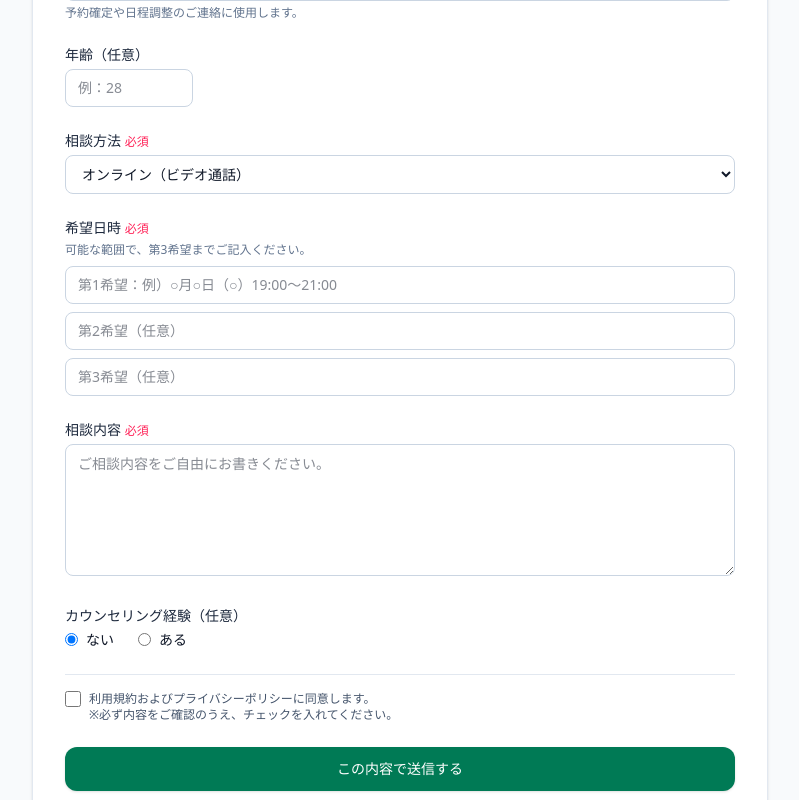
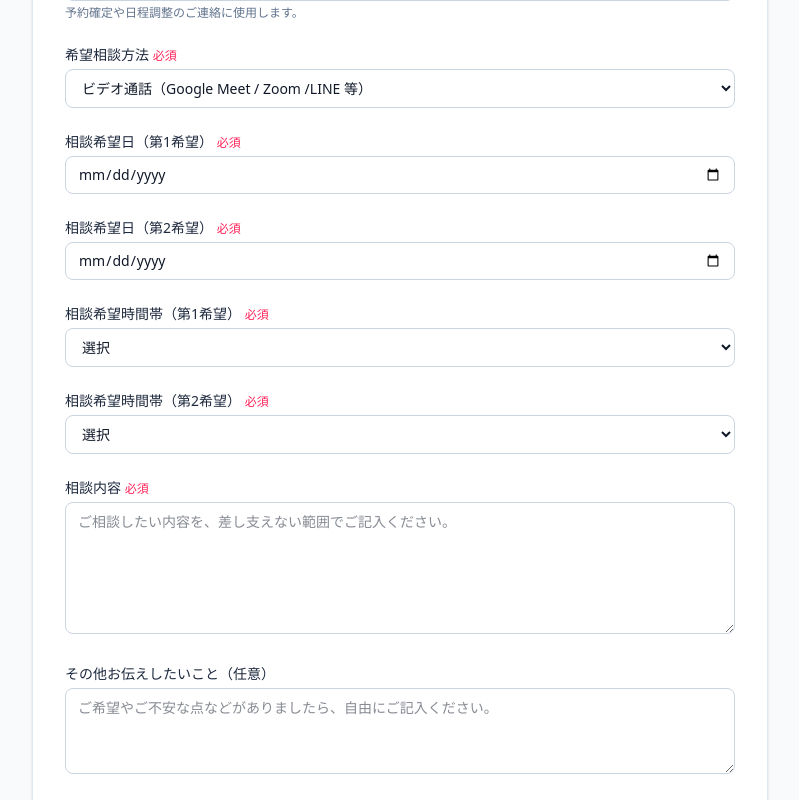
Before and after one commit to decost1/online-counseling-site, a React (Vite) app: page /booking in a window 1280 px wide. Shown: the part 440-1240 px from the top of the page, without its empty margins (240-1039 px from the left). Built offline with nearby package versions, Linux system fonts and the light colour scheme.

Commit message:
Fix Google Form ID and booking form submission

```diff
--- a/src/pages/Booking.jsx
+++ b/src/pages/Booking.jsx
@@ -1,15 +1,115 @@
 // src/pages/Booking.jsx
-import React from "react";
+import React, { useMemo, useRef, useState } from "react";
 
 export default function Booking() {
+  /**
+   * あなたの Google Form
+   * viewform のURLに入ってた ID（/d/e/●●●/viewform）
+   */
+  const FORM_ID = "1FAIpQLScRbC9pOKovONcctXYxZ3AwlSqKFG31Z8FYrPBwuUuIXC-_Dw";
+
+  // 送信先（formResponse が重要）
+  const FORM_ACTION = `https://docs.google.com/forms/d/e/${FORM_ID}/formResponse`;
+
+  /**
+   * ✅ entry対応（スクショの Form Data から）
+   * - 名前: entry.209069688
+   * - メール: entry.930441619
+   * - 希望相談方法: entry.1469325754
+   * - 第1希望 時間帯: entry.307579682
+   * - 第2希望 時間帯: entry.2089408309
+   * - 第1希望 日付: entry.102418911_year / _month / _day
+   * - 第2希望 日付: entry.67408525_year / _month / _day
+   *
+   * ⚠️「相談内容」「その他」は、スクショに entry が映ってなかったので
+   * いったんプレースホルダーで入れてあります（下で差し替え可能）
+   */
+  const ENTRY = useMemo(
+    () => ({
+      name: "entry.209069688",
+      email: "entry.930441619",
+
+      method: "entry.1469325754",
+
+      time1: "entry.307579682",
+      time2: "entry.2089408309",
+
+      date1y: "entry.102418911_year",
+      date1m: "entry.102418911_month",
+      date1d: "entry.102418911_day",
+
+      date2y: "entry.67408525_year",
+      date2m: "entry.67408525_month",
+      date2d: "entry.67408525_day",
+
+      // ↓↓↓ ここはあとで Network の Form Data を見て置き換えてOK
+      // 例: message: "entry.181779593",
+      message: "entry.181779593", // 今のスクショでは「夫婦関係」が入ってたやつ（相談内容っぽい）
+      other: "entry.168523998",   // 今のスクショでは空だったやつ（任意欄っぽい）
+    }),
+    []
+  );
+
+  const TIME_OPTIONS = [
+    "09:00〜10:00",
+    "10:00〜11:00",
+    "11:00〜12:00",
+    "14:00〜15:00",
+    "15:00〜16:00",
+    "19:00〜20:00",
+    "20:00〜21:00",
+  ];
+
+  const METHOD_OPTIONS = [
+    "ビデオ通話（Google Meet / Zoom /LINE 等）",
+    "通話のみ（音声・顔出しなし）",
+    "チャット相談（LINE・メール）",
+  ];
+
+  const iframeRef = useRef(null);
+  const [submitted, setSubmitted] = useState(false);
+  const [isSending, setIsSending] = useState(false);
+
+  // フォーム入力（UI用）
+  const [name, setName] = useState("");
+  const [email, setEmail] = useState("");
+
+  const [method, setMethod] = useState(METHOD_OPTIONS[0]);
+
+  const [date1, setDate1] = useState(""); // yyyy-mm-dd
+  const [date2, setDate2] = useState("");
+
+  const [time1, setTime1] = useState("");
+  const [time2, setTime2] = useState("");
+
+  const [message, setMessage] = useState("");
+  const [other, setOther] = useState("");
+
+  // yyyy-mm-dd を {y,m,d} に分解
+  const splitDate = (v) => {
+    if (!v) return { y: "", m: "", d: "" };
+    const [y, m, d] = v.split("-");
+    return { y, m: String(Number(m)), d: String(Number(d)) }; // 月日が "01" でも "1" に寄せる
+  };
+
   const handleSubmit = (e) => {
     e.preventDefault();
-    const formData = new FormData(e.currentTarget);
-    const data = Object.fromEntries(formData.entries());
+    setIsSending(true);
+    setSubmitted(false);
 
-    console.log("送信データ:", data);
-    alert("お問い合わせありがとうございます。内容を送信しました。");
+    // hidden iframe に投げるので、結果は読めない（でも送信はできる）
+    // 送信後にフォームをリセットして「送信しました」表示にする
+    setTimeout(() => {
+      setIsSending(false);
+      setSubmitted(true);
+    }, 800);
+
+    // 実際のPOSTは <form> がやる
+    e.currentTarget.submit();
   };
+
+  const d1 = splitDate(date1);
+  const d2 = splitDate(date2);
 
   return (
     <main className="bg-slate-50 min-h-screen">
@@ -19,173 +119,232 @@ export default function Booking() {
         </h1>
         <p className="text-slate-600 text-sm md:text-base mb-8 leading-relaxed">
           初回カウンセリングのご予約・ご相談はこちらから承っています。
-          ご入力いただいた内容をもとに、カウンセラーより
+          ご入力いただいた内容をもとに、カウンセラーより{" "}
           <span className="font-medium">24時間以内</span> を目安に
           日程調整のご連絡を差し上げます。
         </p>
 
+        {/* ✅ 送信先はGoogle Forms / hidden iframe で直POST */}
         <form
+          action={FORM_ACTION}
+          method="POST"
+          target="hidden_iframe"
           onSubmit={handleSubmit}
           className="bg-white rounded-2xl shadow-sm border border-slate-200 p-6 md:p-8 space-y-6"
         >
-          {/* ■ お名前 */}
+          {/* hidden iframe（画面遷移させないため） */}
+          <iframe
+            ref={iframeRef}
+            name="hidden_iframe"
+            title="hidden_iframe"
+            className="hidden"
+          />
+
+          {/* ★ Google Forms の “必須” になりがちな補助項目（入れておくと安定） */}
+          <input type="hidden" name="fvv" value="1" />
+          <input type="hidden" name="partialResponse" value='[null,null,"-1"]' />
+          <input type="hidden" name="pageHistory" value="0" />
+
+          {/* ■ お名前（必須） */}
           <div>
             <label className="block text-sm font-medium text-slate-800">
               お名前 <span className="text-rose-500 text-xs">必須</span>
             </label>
             <input
               type="text"
-              name="name"
               required
               placeholder="山田 花子"
+              value={name}
+              onChange={(e) => setName(e.target.value)}
               className="mt-1 w-full rounded-lg border border-slate-300 px-3 py-2 text-sm
               focus:outline-none focus:ring-2 focus:ring-emerald-500 focus:border-emerald-500"
             />
+            <input type="hidden" name={ENTRY.name} value={name} />
           </div>
 
-          {/* ■ メールアドレス */}
+          {/* ■ メールアドレス（必須） */}
           <div>
             <label className="block text-sm font-medium text-slate-800">
               メールアドレス <span className="text-rose-500 text-xs">必須</span>
             </label>
             <input
               type="email"
-              name="email"
               required
               placeholder="example@mail.com"
+              value={email}
+              onChange={(e) => setEmail(e.target.value)}
               className="mt-1 w-full rounded-lg border border-slate-300 px-3 py-2 text-sm
               focus:outline-none focus:ring-2 focus:ring-emerald-500 focus:border-emerald-500"
             />
             <p className="text-xs text-slate-500 mt-1">
               予約確定や日程調整のご連絡に使用します。
             </p>
+            <input type="hidden" name={ENTRY.email} value={email} />
           </div>
 
-          {/* ■ 年齢（任意） */}
+          {/* ■ 希望相談方法（必須・選択） */}
           <div>
             <label className="block text-sm font-medium text-slate-800">
-              年齢（任意）
-            </label>
-            <input
-              type="number"
-              name="age"
-              min="0"
-              placeholder="例：28"
-              className="mt-1 w-32 rounded-lg border border-slate-300 px-3 py-2 text-sm
-              focus:outline-none focus:ring-2 focus:ring-emerald-500 focus:border-emerald-500"
-            />
-          </div>
-
-          {/* ■ 相談方法 */}
-          <div>
-            <label className="block text-sm font-medium text-slate-800">
-              相談方法 <span className="text-rose-500 text-xs">必須</span>
+              希望相談方法 <span className="text-rose-500 text-xs">必須</span>
             </label>
             <select
-              name="method"
               required
+              value={method}
+              onChange={(e) => setMethod(e.target.value)}
               className="mt-1 w-full rounded-lg border border-slate-300 px-3 py-2 text-sm bg-white
               focus:outline-none focus:ring-2 focus:ring-emerald-500 focus:border-emerald-500"
             >
-              <option>オンライン（ビデオ通話）</option>
-              <option>チャット相談</option>
-              <option>電話相談</option>
+              {METHOD_OPTIONS.map((opt) => (
+                <option key={opt} value={opt}>
+                  {opt}
+                </option>
+              ))}
             </select>
+            <input type="hidden" name={ENTRY.method} value={method} />
           </div>
 
-          {/* ■ 希望日時 */}
+          {/* ■ 相談希望日（第1希望） 必須（カレンダー） */}
           <div>
             <label className="block text-sm font-medium text-slate-800">
-              希望日時 <span className="text-rose-500 text-xs">必須</span>
+              相談希望日（第1希望）{" "}
+              <span className="text-rose-500 text-xs">必須</span>
             </label>
-            <p className="text-xs text-slate-500 mt-1">
-              可能な範囲で、第3希望までご記入ください。
-            </p>
-
-            <div className="mt-2 space-y-2">
             <input
-                type="text"
-                name="date1"
+              type="date"
               required
-                placeholder="第1希望：例）○月○日（○）19:00〜21:00"
-                className="w-full rounded-lg border border-slate-300 px-3 py-2 text-sm
+              value={date1}
+              onChange={(e) => setDate1(e.target.value)}
+              className="mt-1 w-full rounded-lg border border-slate-300 px-3 py-2 text-sm
               focus:outline-none focus:ring-2 focus:ring-emerald-500 focus:border-emerald-500"
             />
 
+            {/* Google Forms の date は year/month/day に分かれる */}
+            <input type="hidden" name={ENTRY.date1y} value={d1.y} />
+            <input type="hidden" name={ENTRY.date1m} value={d1.m} />
+            <input type="hidden" name={ENTRY.date1d} value={d1.d} />
+          </div>
+
+          {/* ■ 相談希望日（第2希望） 必須（カレンダー） */}
+          <div>
+            <label className="block text-sm font-medium text-slate-800">
+              相談希望日（第2希望）{" "}
+              <span className="text-rose-500 text-xs">必須</span>
+            </label>
             <input
-                type="text"
-                name="date2"
-                placeholder="第2希望（任意）"
-                className="w-full rounded-lg border border-slate-300 px-3 py-2 text-sm
+              type="date"
+              required
+              value={date2}
+              onChange={(e) => setDate2(e.target.value)}
+              className="mt-1 w-full rounded-lg border border-slate-300 px-3 py-2 text-sm
               focus:outline-none focus:ring-2 focus:ring-emerald-500 focus:border-emerald-500"
             />
-
-              <input
-                type="text"
-                name="date3"
-                placeholder="第3希望（任意）"
-                className="w-full rounded-lg border border-slate-300 px-3 py-2 text-sm
-                focus:outline-none focus:ring-2 focus:ring-emerald-500 focus:border-emerald-500"
-              />
-            </div>
+            <input type="hidden" name={ENTRY.date2y} value={d2.y} />
+            <input type="hidden" name={ENTRY.date2m} value={d2.m} />
+            <input type="hidden" name={ENTRY.date2d} value={d2.d} />
           </div>
 
-          {/* ■ 相談内容 */}
+          {/* ■ 相談希望時間帯（第1希望） 必須（選択） */}
+          <div>
+            <label className="block text-sm font-medium text-slate-800">
+              相談希望時間帯（第1希望）{" "}
+              <span className="text-rose-500 text-xs">必須</span>
+            </label>
+            <select
+              required
+              value={time1}
+              onChange={(e) => setTime1(e.target.value)}
+              className="mt-1 w-full rounded-lg border border-slate-300 px-3 py-2 text-sm bg-white
+              focus:outline-none focus:ring-2 focus:ring-emerald-500 focus:border-emerald-500"
+            >
+              <option value="" disabled>
+                選択
+              </option>
+              {TIME_OPTIONS.map((opt) => (
+                <option key={opt} value={opt}>
+                  {opt}
+                </option>
+              ))}
+            </select>
+            <input type="hidden" name={ENTRY.time1} value={time1} />
+          </div>
+
+          {/* ■ 相談希望時間帯（第2希望） 必須（選択） */}
+          <div>
+            <label className="block text-sm font-medium text-slate-800">
+              相談希望時間帯（第2希望）{" "}
+              <span className="text-rose-500 text-xs">必須</span>
+            </label>
+            <select
+              required
+              value={time2}
+              onChange={(e) => setTime2(e.target.value)}
+              className="mt-1 w-full rounded-lg border border-slate-300 px-3 py-2 text-sm bg-white
+              focus:outline-none focus:ring-2 focus:ring-emerald-500 focus:border-emerald-500"
+            >
+              <option value="" disabled>
+                選択
+              </option>
+              {TIME_OPTIONS.map((opt) => (
+                <option key={opt} value={opt}>
+                  {opt}
+                </option>
+              ))}
+            </select>
+            <input type="hidden" name={ENTRY.time2} value={time2} />
+          </div>
+
+          {/* ■ 相談内容（必須） */}
           <div>
             <label className="block text-sm font-medium text-slate-800">
               相談内容 <span className="text-rose-500 text-xs">必須</span>
             </label>
             <textarea
-              name="message"
               required
               rows={5}
-              placeholder="ご相談内容をご自由にお書きください。"
+              value={message}
+              onChange={(e) => setMessage(e.target.value)}
+              placeholder="ご相談したい内容を、差し支えない範囲でご記入ください。"
               className="mt-1 w-full rounded-lg border border-slate-300 px-3 py-2 text-sm leading-relaxed
               focus:outline-none focus:ring-2 focus:ring-emerald-500 focus:border-emerald-500"
             />
+            <input type="hidden" name={ENTRY.message} value={message} />
           </div>
 
-          {/* ■ カウンセリング経験（任意） */}
+          {/* ■ その他（任意） */}
           <div>
-            <p className="block text-sm font-medium text-slate-800 mb-1">
-              カウンセリング経験（任意）
-            </p>
-            <div className="flex gap-6 text-sm">
-              <label className="flex items-center gap-2">
-                <input type="radio" name="experience" value="ない" defaultChecked />
-                ない
+            <label className="block text-sm font-medium text-slate-800">
+              その他お伝えしたいこと（任意）
             </label>
-
-              <label className="flex items-center gap-2">
-                <input type="radio" name="experience" value="ある" />
-                ある
-              </label>
-            </div>
+            <textarea
+              rows={3}
+              value={other}
+              onChange={(e) => setOther(e.target.value)}
+              placeholder="ご希望やご不安な点などがありましたら、自由にご記入ください。"
+              className="mt-1 w-full rounded-lg border border-slate-300 px-3 py-2 text-sm leading-relaxed
+              focus:outline-none focus:ring-2 focus:ring-emerald-500 focus:border-emerald-500"
+            />
+            <input type="hidden" name={ENTRY.other} value={other} />
           </div>
 
-          {/* ■ 同意 */}
-          <div className="border-t border-slate-200 pt-4">
-            <label className="flex items-start gap-2 text-xs text-slate-600">
-              <input type="checkbox" name="agree" required className="h-4 w-4" />
-              <span>
-                利用規約およびプライバシーポリシーに同意します。
-                <br />※必ず内容をご確認のうえ、チェックを入れてください。
-              </span>
-            </label>
-          </div>
-
-          {/* ■ 送信ボタン */}
+          {/* ■ 送信 */}
           <button
             type="submit"
+            disabled={isSending}
             className="w-full inline-flex justify-center items-center rounded-xl px-4 py-3 text-sm
-            font-medium bg-emerald-700 text-white shadow hover:bg-emerald-800
+            font-medium bg-emerald-700 text-white shadow hover:bg-emerald-800 disabled:opacity-60
             focus:outline-none focus:ring-2 focus:ring-offset-2 focus:ring-emerald-600"
           >
-            この内容で送信する
+            {isSending ? "送信中..." : "この内容で送信する"}
           </button>
 
+          {submitted && (
+            <p className="text-sm text-emerald-700 text-center">
+              送信しました。ご連絡まで少々お待ちください。
+            </p>
+          )}
+
           <p className="text-[11px] text-slate-500 text-center">
-            ※送信後すぐに自動返信メールは届きません。内容確認のうえ、カウンセラーより個別にご連絡いたします。
+            ※送信後、自動返信はGoogleフォーム側（Apps Script）で送られます。
           </p>
         </form>
       </div>
```
Also changed, not shown: src/pages/Home.jsx (+71 -5 lines). Lines whose indentation alone changed are shown as unchanged.
